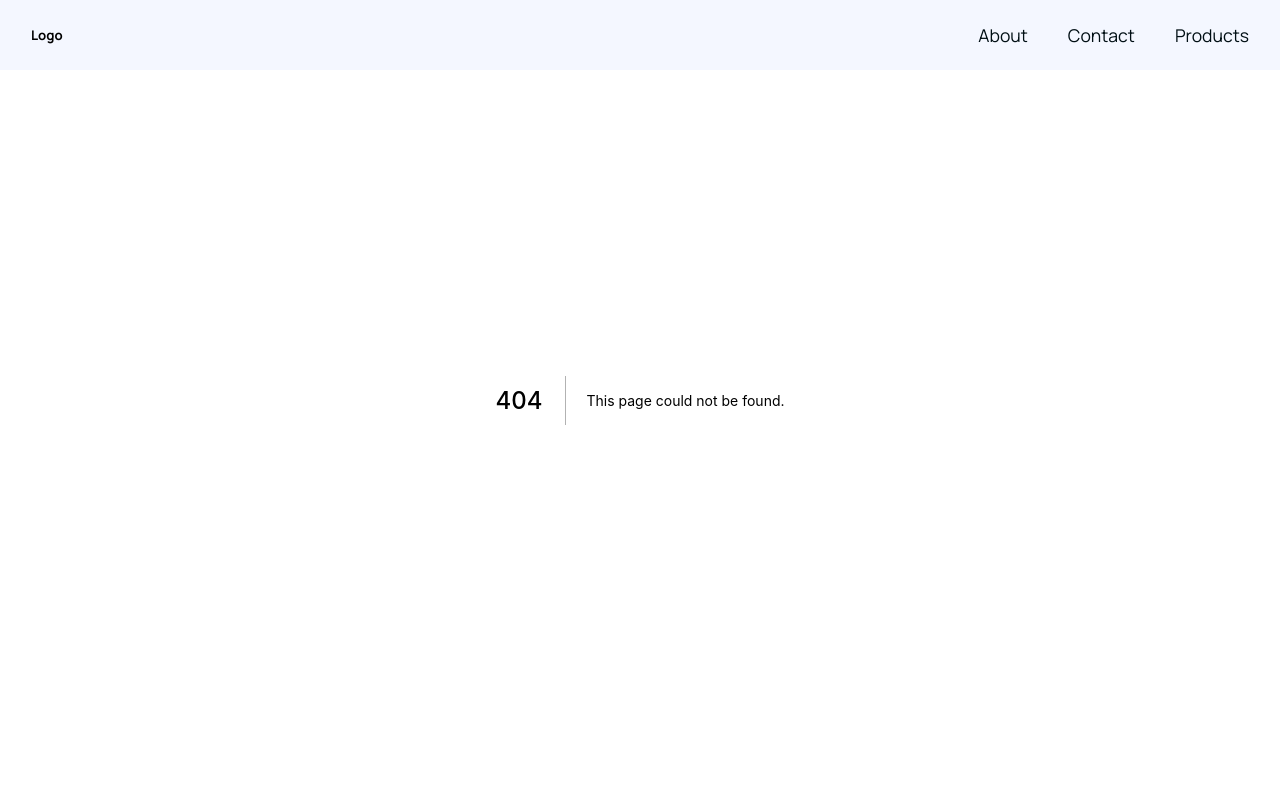
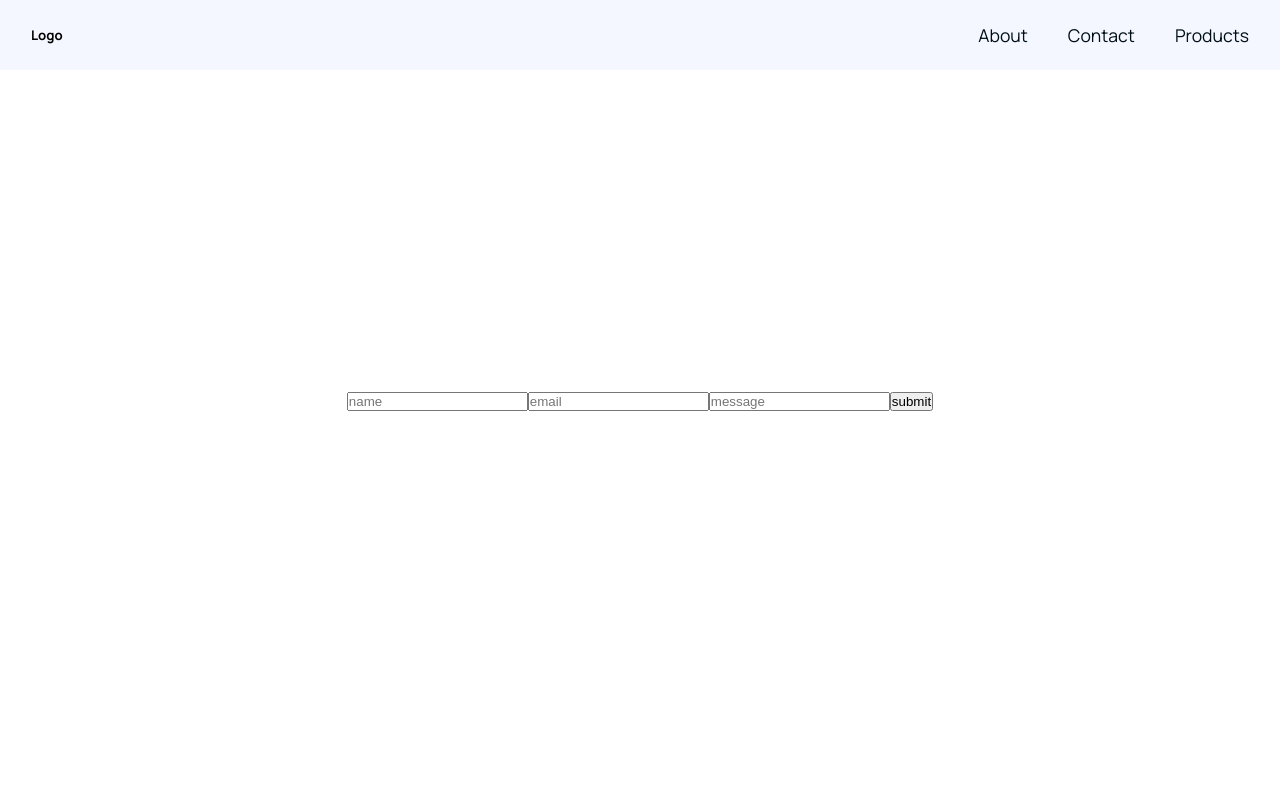
Before and after one commit to shubhamrangaa/alambre-cables-website, a Next.js app: page /contact in a window 1280 px wide. Before the commit this address had no page. Shown: the top 800 px of the page. Built offline with nearby package versions, Linux system fonts and the light colour scheme.

Commit message:
working form google sheet integration

```diff
--- /dev/null
+++ b/pages/contact.js
@@ -0,0 +1,65 @@
+const { useState } = require("react");
+import styles from "@styles/contact.module.scss";
+
+const Contact = () => {
+  const [state, setState] = useState({
+    name: "",
+    email: "",
+    message: "",
+  });
+
+  const handleSubmit = async (e) => {
+    e.preventDefault();
+    const data = {
+      name: state.name,
+      email: state.email,
+      message: state.message,
+    };
+    console.log(data);
+    const res = await fetch(
+      "https://script.google.com/macros/s/AKfycbxjg0qRTdbzCygse5-DRmFFvWRpe9DebNnayintCHH0LZfkBA5UEBp2B-SJac46od8F/exec",
+      {
+        method: "POST",
+        headers: {
+          "Content-Type": "application/x-www-form-urlencoded",
+        },
+        body: `name=${state.name}&email=${state.email}&message=${state.message}`,
+        // body: JSON.stringify(),
+      }
+    );
+    console.log(res.json());
+  };
+
+  function handleChange(evt) {
+    const value = evt.target.value;
+
+    setState({
+      ...state,
+
+      [evt.target.name]: value,
+    });
+  }
+
+  return (
+    <>
+      <div className={styles.formContainer}>
+        <form>
+          <input name="name" placeholder="name" onChange={handleChange}></input>
+          <input
+            name="email"
+            placeholder="email"
+            onChange={handleChange}
+          ></input>
+          <input
+            name="message"
+            placeholder="message"
+            onChange={handleChange}
+          ></input>
+          <button onClick={handleSubmit}>submit</button>
+        </form>
+      </div>
+    </>
+  );
+};
+
+export default Contact;
--- a/pages/products/index.js
+++ b/pages/products/index.js
@@ -18,3 +18,9 @@ export default function Product() {
     </div>
   );
 }
+
+// https://hooks.zapier.com/hooks/catch/11840773/brywreq/
+
+// https://zapier.com/shared/d00c78cad5fbcaba9cd7a00ac3f4b668963eed11
+
+// https://script.google.com/macros/s/AKfycbw-YIZfexUJivk1D-mmm7LnghINgZzXxo97NXNWqct-Xvg5T0YsfCGPxGucPh6NeYyi/exec
--- /dev/null
+++ b/styles/contact.module.scss
@@ -0,0 +1,6 @@
+.formContainer {
+  height: 100vh;
+  display: flex;
+  justify-content: center;
+  align-items: center;
+}
```
